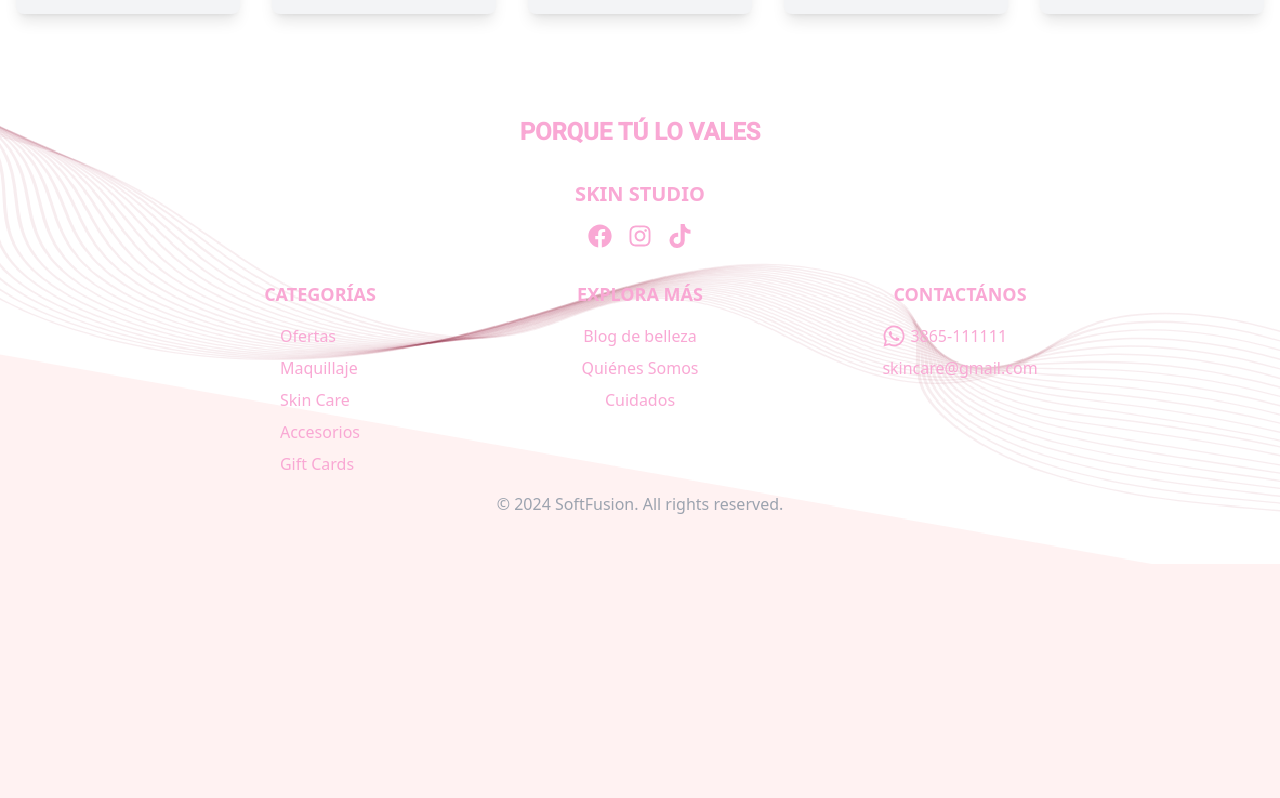
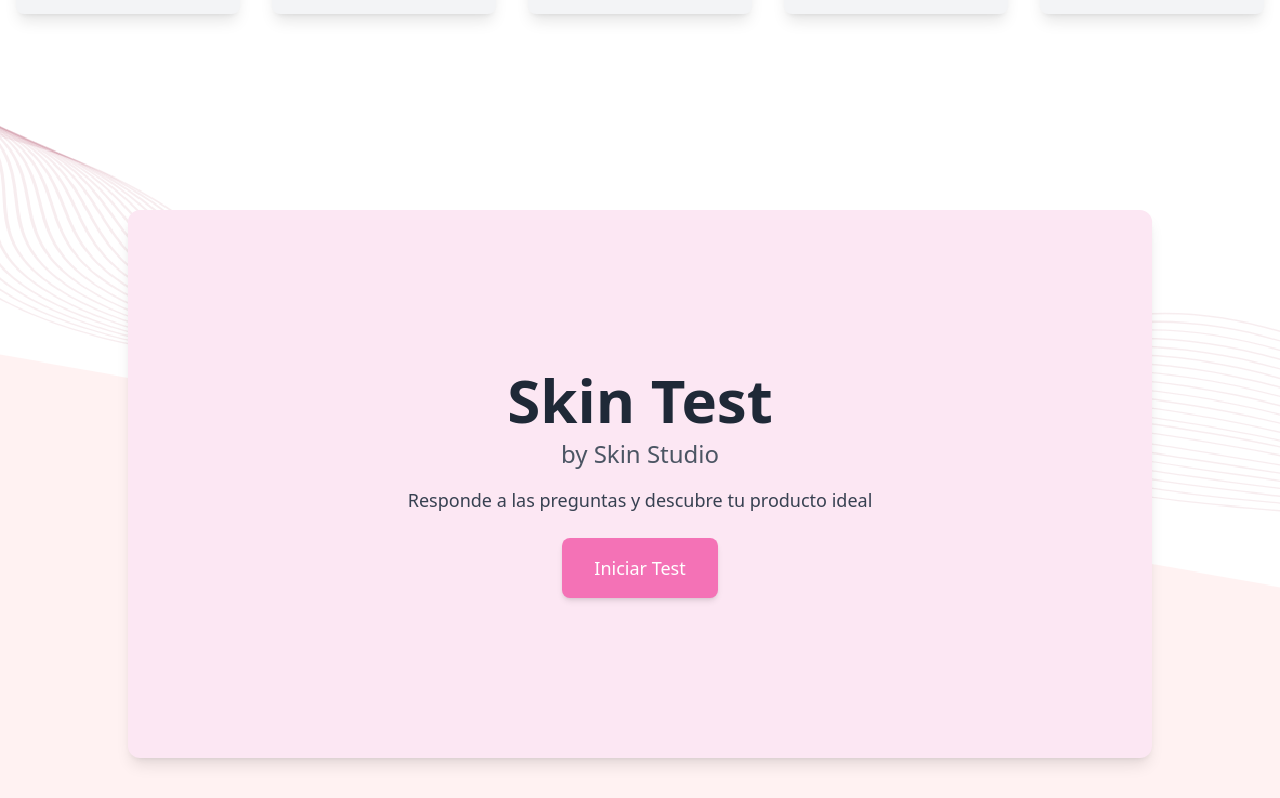
Before and after one commit to SoftFusion-Technologies/skinstudio-ofi, a React (Vite) app: page / in a window 1280 px wide. Shown: the part 1999-2797 px from the top of the page. Before the commit the page ends 2563 px from the top, so only its background shows below. Built offline with nearby package versions, Linux system fonts and the light colour scheme; a web font is replaced by a local one.

Commit message:
Se agrega en forma de prueba el testlider en el home, para que salga en netlify

```diff
--- a/src/Pages/Home.jsx
+++ b/src/Pages/Home.jsx
@@ -3,6 +3,7 @@ import ContentSlider from "../Components/Home/ContentSlider"
 import AboutMe from '../Components/Home/AboutMe'
 import ProductosDestacados from '../Components/ProductosDestacados/ProductosDestacados'
 import Footer from '../Components/Footer'
+import SkinTest from './SkinTest'
 
 const Home = () => {
   return (
@@ -10,6 +11,7 @@ const Home = () => {
           <ContentSlider></ContentSlider>
           <AboutMe></AboutMe>
           <ProductosDestacados />
+          <SkinTest />
           <Footer></Footer>
       </>
   )
```
